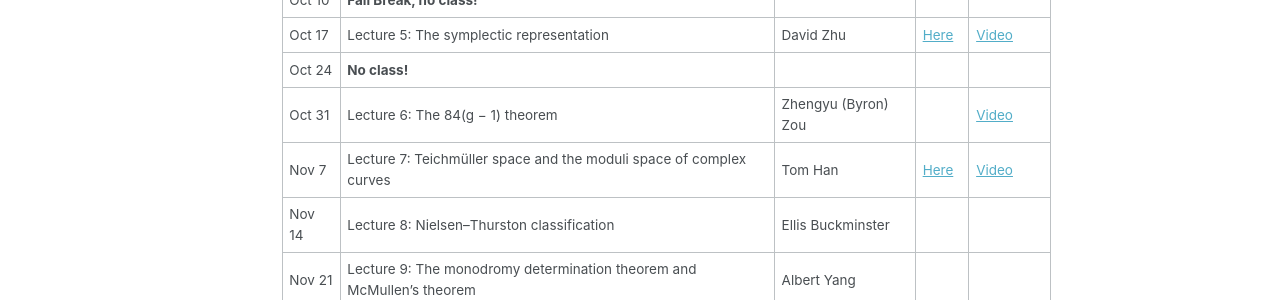
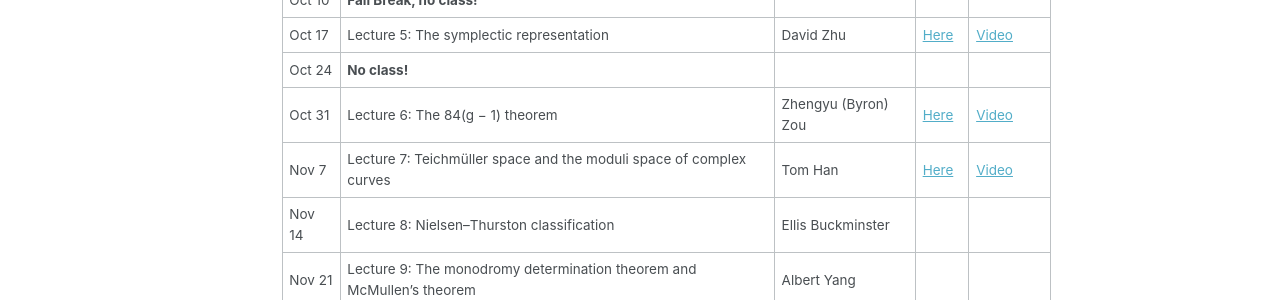
Before and after one commit to davidzzz0331/davidzzz0331.github.io, a Jekyll site: the page built from _pages/surfacetopology.md, in a window 1280 px wide and 900 px high, scrolled down 912 px. Shown: the part 153-453 px from the top of the window. Built offline with Jekyll 4.4.1, drawn with Linux system fonts in a browser that asks for light colours.

Commit message:
notes_lecture_6

```diff
--- a/_pages/surfacetopology.md
+++ b/_pages/surfacetopology.md
@@ -39,7 +39,7 @@ This is a seminar devoted to understanding McMullen’s paper "[From Dynamics on
 | Oct 10 | **Fall Break, no class!**                                   |               |       |           |
 | Oct 17 | Lecture 5: The symplectic representation                |    David Zhu           |   [Here](/assets/surfacetopology/5surface.pdf)    |     [Video](https://youtu.be/TAEpoutuglk)     |
 | Oct 24 | **No class!**                                   |               |       |           |
-| Oct 31 | Lecture 6: The 84(g − 1) theorem                        |      Zhengyu (Byron) Zou         |       |     [Video](https://youtu.be/3L9wO7p1gLI)     |
+| Oct 31 | Lecture 6: The 84(g − 1) theorem                        |      Zhengyu (Byron) Zou         |    [Here](/assets/surfacetopology/6surface.pdf)    |     [Video](https://youtu.be/3L9wO7p1gLI)     |
 | Nov 7 | Lecture 7: Teichmüller space and the moduli space of complex curves |  Tom Han        |  [Here](/assets/surfacetopology/7surface.pdf)     |    [Video](https://youtu.be/-wfRQVuVjCE)      |
 | Nov 14  | Lecture 8: Nielsen–Thurston classification              |      Ellis Buckminster         |       |           |
 | Nov 21 | Lecture 9: The monodromy determination theorem and McMullen’s theorem |  Albert Yang      |       |           |
```
Also changed, not shown: 1 other file.
